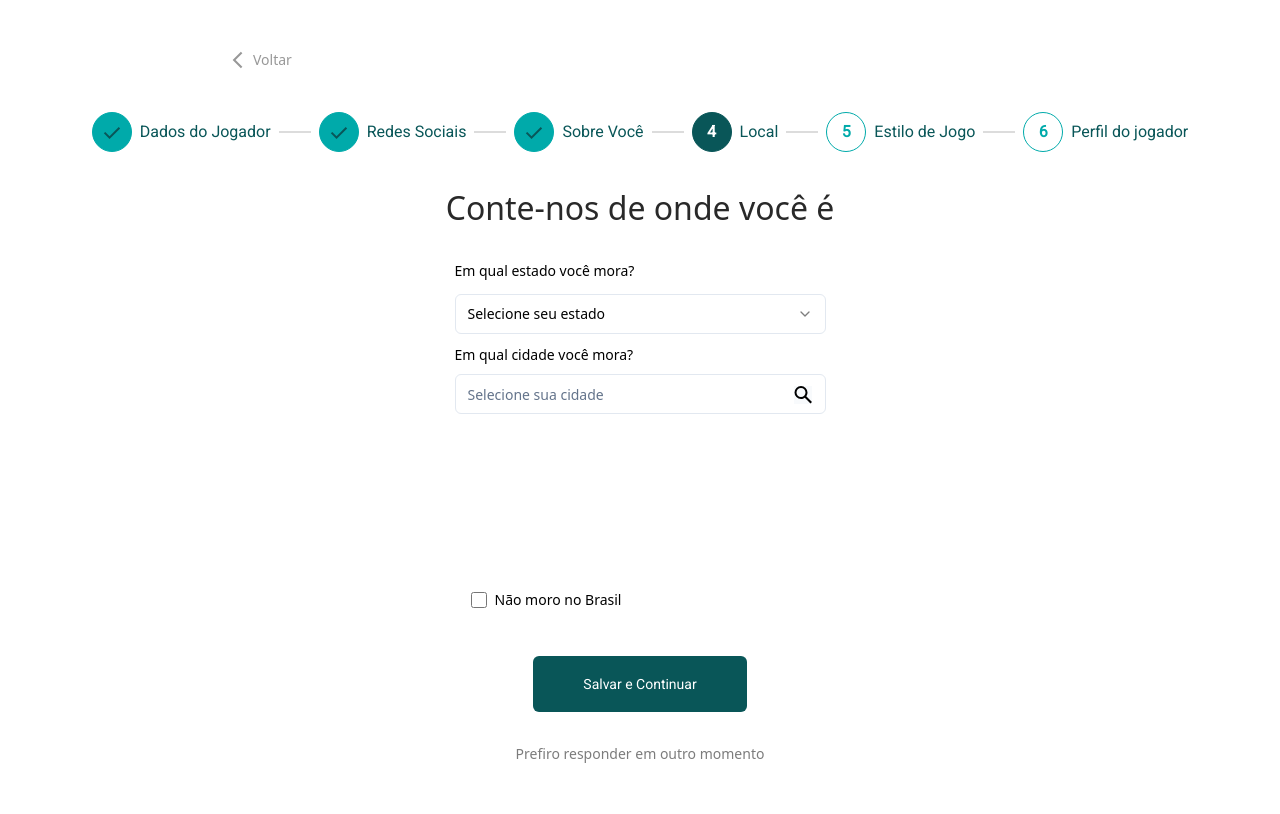
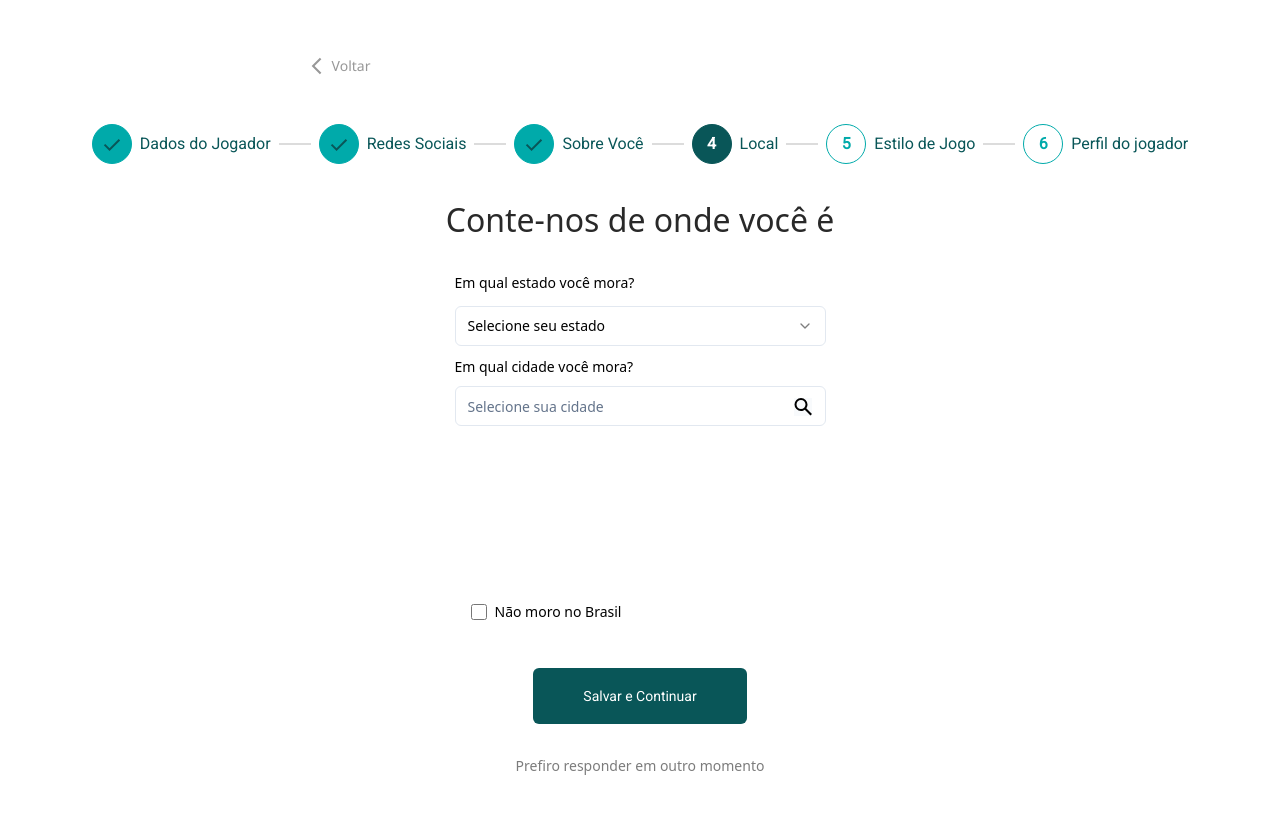
Before and after one commit to Quest-Finder/temvagamestre.frontend, a Next.js app: page /cadastro/local in a window 1280 px wide. Built offline with nearby package versions, Linux system fonts and the light colour scheme.

Commit message:
feat: update ghost styled

```diff
--- a/src/components/ui/button.tsx
+++ b/src/components/ui/button.tsx
@@ -1,8 +1,7 @@
-import * as React from 'react'
+import { cn } from '@/lib/utils'
 import { Slot } from '@radix-ui/react-slot'
 import { cva, type VariantProps } from 'class-variance-authority'
-
-import { cn } from '@/lib/utils'
+import * as React from 'react'
 
 const buttonVariants = cva(
   'inline-flex items-center justify-center whitespace-nowrap rounded-md text-sm font-medium ring-offset-white transition-colors focus-visible:outline-none focus-visible:ring-2 focus-visible:ring-slate-950 focus-visible:ring-offset-2 disabled:pointer-events-none disabled:opacity-50 dark:ring-offset-slate-950 dark:focus-visible:ring-slate-300 leading-5',
@@ -20,9 +19,10 @@ const buttonVariants = cva(
         outline:
           'border border-slate-200 bg-white hover:bg-slate-100 hover:text-slate-900 dark:border-slate-800 dark:bg-slate-950 dark:hover:bg-slate-800 dark:hover:text-slate-50',
         ghost:
-          'hover:bg-slate-100 hover:text-slate-900 dark:hover:bg-slate-800 dark:hover:text-slate-50',
+          'font-mono min-h-[52px] w-full max-w-[281px] rounded-md p-4 transition-all hover:bg-[#CCFBF1] hover:text-[#7C7C7C] font-notoSans font-normal font-normal text-sm leading-5',
         link: 'text-slate-900 underline-offset-4 hover:underline dark:text-slate-50',
       },
+
       size: {
         default: 'h-10 px-8 py-4',
         sm: 'h-9 rounded-md px-3',
```
